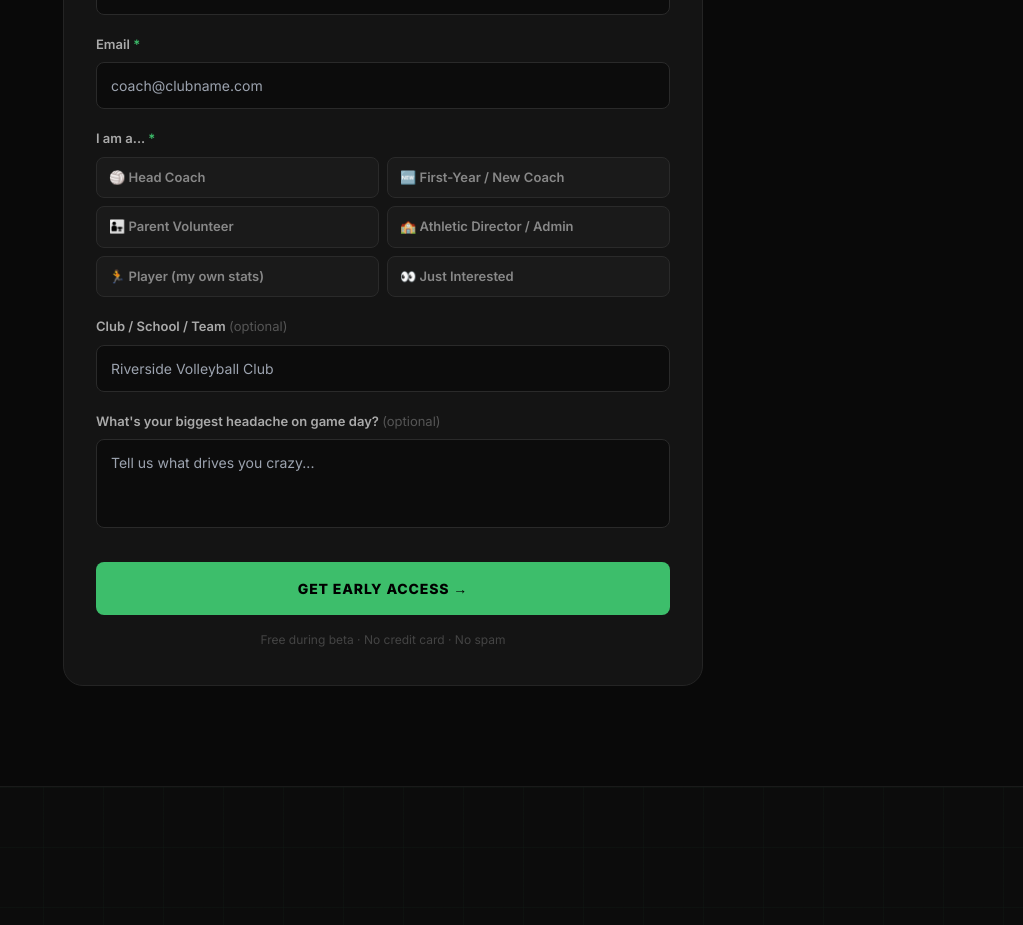
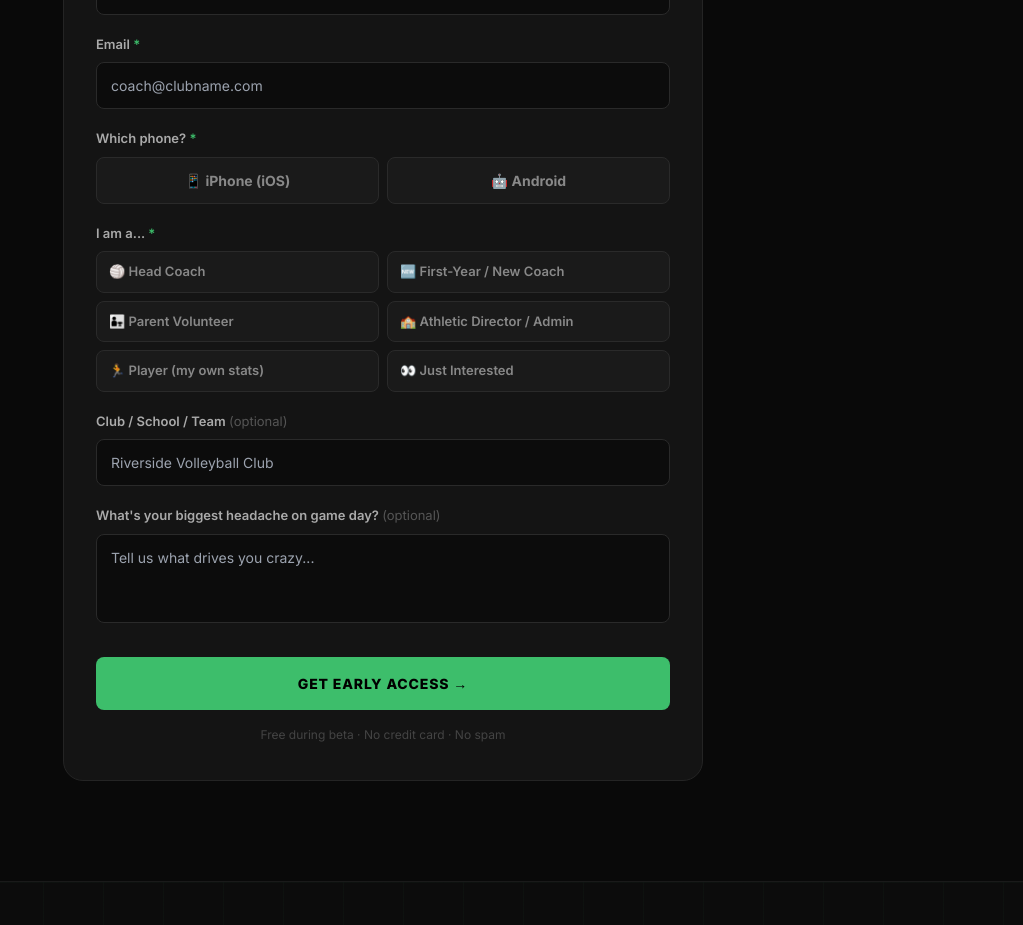
Before and after one commit to bentesoro1-hash/courtos-web, a Next.js app: page / in a window 1280 px wide. Shown: the part 7980-8905 px from the top of the page, without its empty margins (257-1280 px from the left). Built offline with nearby package versions, Linux system fonts and the light colour scheme; no server answers.

Commit message:
Signup: capture iOS/Android platform + Google-email note for Android; tailor welcome email

```diff
--- a/app/api/notify-signup/route.ts
+++ b/app/api/notify-signup/route.ts
@@ -19,6 +19,7 @@ export async function POST(req: Request) {
         <p><strong>Email:</strong> ${body.email}</p>
         <p><strong>Club/Team:</strong> ${body.organization}</p>
         <p><strong>Level:</strong> ${body.coaching_level}</p>
+        <p><strong>Platform:</strong> ${body.platform === 'ios' ? '📱 iPhone (iOS)' : body.platform === 'android' ? '🤖 Android' : (body.platform || '—')}</p>
         <p><strong>Notes:</strong> ${body.frustration}</p>
       `,
     });
@@ -31,8 +32,11 @@ export async function POST(req: Request) {
   //    no code change needed. Optional ANDROID_TEST_LINK adds a second button.
   const testflightLink = process.env.TESTFLIGHT_LINK;
   const androidLink = process.env.ANDROID_TEST_LINK;
+  // Tailor the welcome email to the phone they picked; fall back to both if unknown.
+  const showIos = !!testflightLink && body.platform !== 'android';
+  const showAndroid = !!androidLink && body.platform !== 'ios';
 
-  if ((testflightLink || androidLink) && body.email) {
+  if ((showIos || showAndroid) && body.email) {
     const firstName = (body.name || '').trim().split(/\s+/)[0] || 'Coach';
     const button = (href: string, label: string) => `
       <a href="${href}" style="display:inline-block;background:#3DBE6B;color:#000;
@@ -55,13 +59,13 @@ export async function POST(req: Request) {
               Your entire coaching staff, in one tap. Install CourtOS on your phone
               and start running matches from the sideline.
             </p>
-            ${testflightLink ? `<p style="margin:0 0 6px;">${button(testflightLink, 'Install on iPhone (TestFlight)')}</p>` : ''}
-            ${androidLink ? `<p style="margin:0 0 6px;">${button(androidLink, 'Install on Android')}</p>` : ''}
-            ${testflightLink ? `<p style="${note}">
+            ${showIos ? `<p style="margin:0 0 6px;">${button(testflightLink!, 'Install on iPhone (TestFlight)')}</p>` : ''}
+            ${showAndroid ? `<p style="margin:0 0 6px;">${button(androidLink!, 'Install on Android')}</p>` : ''}
+            ${showIos ? `<p style="${note}">
               On iPhone you'll first install Apple's free <strong>TestFlight</strong> app, then the link
               opens CourtOS inside it.
             </p>` : ''}
-            ${androidLink ? `<p style="${note}">
+            ${showAndroid ? `<p style="${note}">
               On Android, make sure you signed up with the <strong>Google account email on your phone</strong> —
               that's how we grant beta access. We're adding you now; if the button says "not a tester" yet,
               give it a few hours and tap it again.
--- a/components/BetaSignup.tsx
+++ b/components/BetaSignup.tsx
@@ -17,11 +17,16 @@ const ROLES = [
   { value: 'just_interested', label: '👀 Just Interested' },
 ]
 
-type FormData = { name: string; email: string; organization: string; role: string; message: string }
-type FormErrors = Partial<Record<'name' | 'email' | 'role', string>>
+const PLATFORMS = [
+  { value: 'ios', label: '📱 iPhone (iOS)' },
+  { value: 'android', label: '🤖 Android' },
+]
+
+type FormData = { name: string; email: string; organization: string; role: string; platform: string; message: string }
+type FormErrors = Partial<Record<'name' | 'email' | 'role' | 'platform', string>>
 type Status = 'idle' | 'submitting' | 'success' | 'error'
 
-const EMPTY: FormData = { name: '', email: '', organization: '', role: '', message: '' }
+const EMPTY: FormData = { name: '', email: '', organization: '', role: '', platform: '', message: '' }
 
 function validate(data: FormData): FormErrors {
   const errors: FormErrors = {}
@@ -29,6 +34,7 @@ function validate(data: FormData): FormErrors {
   if (!data.email.trim()) errors.email = 'Email is required'
   else if (!/^[^\s@]+@[^\s@]+\.[^\s@]+$/.test(data.email.trim())) errors.email = 'Enter a valid email'
   if (!data.role) errors.role = 'Please select a role'
+  if (!data.platform) errors.platform = 'Please pick your phone'
   return errors
 }
 
@@ -61,6 +67,11 @@ export default function BetaSignup() {
     if (errors.role) setErrors(prev => ({ ...prev, role: undefined }))
   }
 
+  function selectPlatform(value: string) {
+    setFormData(prev => ({ ...prev, platform: value }))
+    if (errors.platform) setErrors(prev => ({ ...prev, platform: undefined }))
+  }
+
   async function handleSubmit(e: FormEvent) {
     e.preventDefault()
     const v = validate(formData)
@@ -73,7 +84,7 @@ export default function BetaSignup() {
         organization: formData.organization.trim() || null,
         coaching_level: formData.role,
         frustration: formData.message.trim() || null,
-        source: 'courtos.co/beta',
+        source: `courtos.co/beta-${formData.platform || 'unknown'}`,
       }])
       if (error) throw error
       await fetch('/api/notify-signup', {
@@ -84,6 +95,7 @@ export default function BetaSignup() {
           email: formData.email,
           organization: formData.organization,
           coaching_level: formData.role,
+          platform: formData.platform,
           frustration: formData.message,
         }),
       })
@@ -311,6 +323,45 @@ export default function BetaSignup() {
               {errors.email && <p style={{ color: '#ef4444', fontSize: 12, marginTop: 6 }}>{errors.email}</p>}
             </div>
 
+            {/* Platform */}
+            <div style={{ marginBottom: 20 }}>
+              <label style={{ display: 'block', color: '#aaa', fontSize: 13, fontWeight: 600, marginBottom: 8 }}>
+                Which phone? <span style={{ color: '#3DBE6B' }}>*</span>
+              </label>
+              <div style={{ display: 'grid', gridTemplateColumns: '1fr 1fr', gap: 8 }}>
+                {PLATFORMS.map(p => {
+                  const selected = formData.platform === p.value
+                  return (
+                    <button
+                      key={p.value}
+                      type="button"
+                      onClick={() => selectPlatform(p.value)}
+                      style={{
+                        padding: '12px',
+                        borderRadius: 8,
+                        fontSize: 14,
+                        fontWeight: 700,
+                        textAlign: 'center',
+                        cursor: 'pointer',
+                        transition: 'all 0.15s',
+                        background: selected ? 'rgba(61,190,107,0.12)' : '#1a1a1a',
+                        border: `1px solid ${selected ? '#3DBE6B' : '#2a2a2a'}`,
+                        color: selected ? '#3DBE6B' : '#888',
+                      }}
+                    >
+                      {p.label}
+                    </button>
+                  )
+                })}
+              </div>
+              {formData.platform === 'android' && (
+                <p style={{ color: '#3DBE6B', fontSize: 12, marginTop: 8, lineHeight: 1.5 }}>
+                  🤖 For Android, use the <strong>Google account email on your phone</strong> in the field above — beta access runs through Google Play, so it has to be a Google account (not Yahoo, AOL, or iCloud).
+                </p>
+              )}
+              {errors.platform && <p style={{ color: '#ef4444', fontSize: 12, marginTop: 8 }}>{errors.platform}</p>}
+            </div>
+
             {/* Role selector */}
             <div style={{ marginBottom: 20 }}>
               <label style={{ display: 'block', color: '#aaa', fontSize: 13, fontWeight: 600, marginBottom: 8 }}>
```
